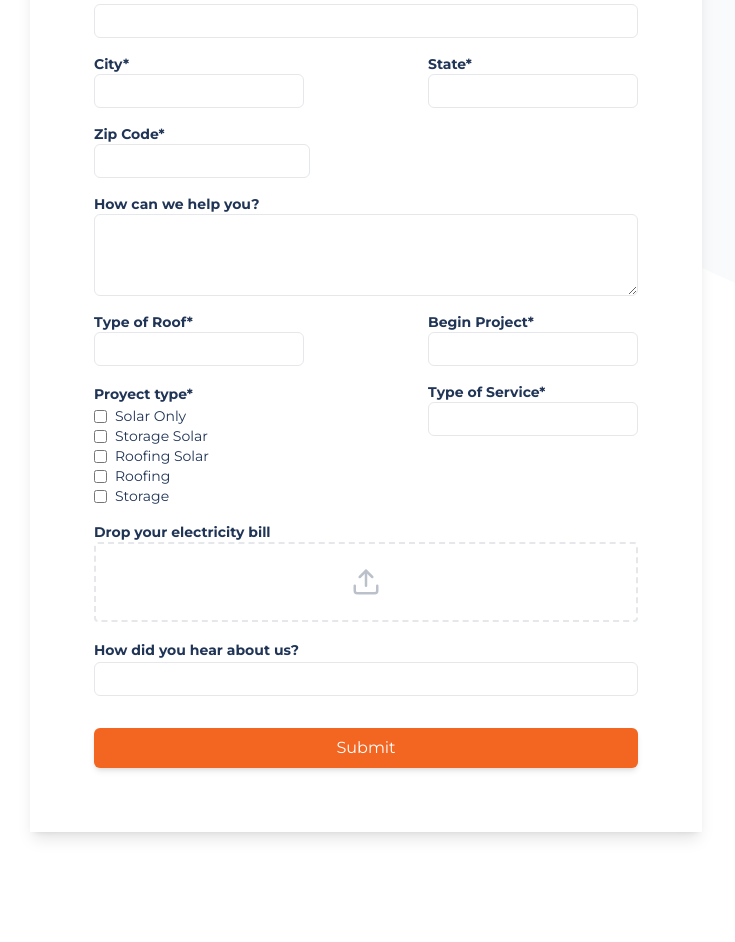
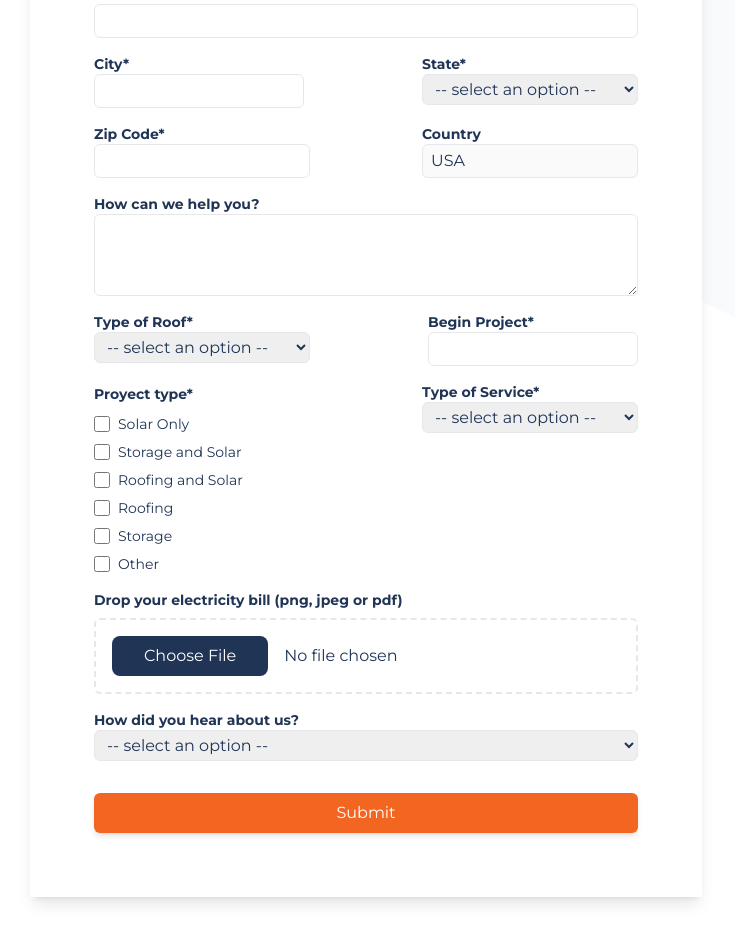
Before and after one commit to migueleguerra/solar-pro-usa, a Next.js app: page /contact in a window 1280 px wide. Shown: the part 500-1442 px from the top of the page, without its empty margins (274-1009 px from the left). Built offline with nearby package versions, Linux system fonts and the light colour scheme.

Commit message:
fixing small details

```diff
--- a/components/HeroServices.tsx
+++ b/components/HeroServices.tsx
@@ -17,10 +17,10 @@ export const HeroServices = ({
     <div className="grid grid-cols-2">
       {reverse ? (
         <>
-          <div className="col-start-1 col-end-9 xl:ml-[23%] lg:ml-[10%] lg:col-start-1 lg:col-span-1 flex flex-col justify-center lg:pl-10 p-8 space-y-6 text-center xl:pt-8 lg:pt-[10rem] lg:text-left primary-font-color">
-            <h1 className="text-4xl font-bold">
-              {heading}{" "}
-              <span className="secondary-font-color">{headingColor}</span>
+          <div className="col-start-1 col-end-9 xl:ml-[23%] lg:ml-[10%] lg:col-start-1 lg:col-span-1 flex flex-col justify-center lg:pl-10 p-8 space-y-6 xl:pt-8 lg:pt-[10rem] lg:text-left primary-font-color">
+            <h1 className="text-4xl font-bold lg:text-left text-center">
+              {heading}
+              <span className="secondary-font-color"> {headingColor}</span>
             </h1>
             <p className="py-5 text-lg font-normal">{message}</p>
           </div>
@@ -42,9 +42,9 @@ export const HeroServices = ({
             />
           </div>
           <div className="col-start-1 col-end-9 lg:mr-[20%] lg:col-start-2 lg:col-span-1 flex flex-col justify-center lg:pl-10 p-8 space-y-6 primary-font-color">
-            <h1 className="text-4xl font-bold">
-              {heading}{" "}
-              <span className="secondary-font-color">{headingColor}</span>
+            <h1 className="text-4xl font-bold lg:text-left text-center">
+              {heading}
+              <span className="secondary-font-color"> {headingColor}</span>
             </h1>
             <p className="py-5 text-lg font-normal">{message}</p>
           </div>
--- a/components/Navbar.tsx
+++ b/components/Navbar.tsx
@@ -171,7 +171,7 @@ export const Navbar = () => {
         <div
           className={
             nav
-              ? "md:hidden absolute inset-0 flex justify-center items-center w-full h-screen bg-white"
+              ? "md:hidden absolute inset-0 flex justify-center pt-4 w-full h-screen bg-white"
               : "md:hidden absolute left-[-100%] flex justify-center items-center w-full h-screen bg-white text-center"
           }
         >
--- a/package.json
+++ b/package.json
@@ -7,9 +7,11 @@
   },
   "dependencies": {
     "@headlessui/react": "^1.7.9",
+    "axios": "^1.3.2",
     "next": "latest",
     "react": "18.2.0",
     "react-dom": "18.2.0",
+    "react-hook-form": "^7.43.0",
     "react-icons": "^4.6.0"
   },
   "devDependencies": {
--- a/pages/comercial.tsx
+++ b/pages/comercial.tsx
@@ -41,8 +41,10 @@ const Comercial = () => {
         />
       </section>
 
-      <section className="col-[full-start/full-end] md:col-[center-start/center-end] lg:translate-y-[-30%]">
-        <div className="col-start-2 col-end-8">
+      <section className="col-[full-start/full-end] container relative lg:translate-y-[-30%]">
+        <div className="absolute gray-bg-color px-[15rem] lg:py-[18rem] rounded-l-lg right-0" />
+        <div className="absolute dots px-[10rem] lg:py-[18rem] right-0 top-[2%] bg-no-repeat bg-center" />
+        <div className="col-[full-start/full-end] md:col-[center-start/center-end] py-[4rem] z-10">
           <VideoSection />
         </div>
       </section>
--- a/pages/contact.tsx
+++ b/pages/contact.tsx
@@ -1,30 +1,40 @@
-import { useState } from "react";
-import { FiUpload } from "react-icons/fi";
-import { AiOutlineFileDone } from "react-icons/ai";
+import React from "react";
+import { SubmitHandler, useForm, Resolver } from "react-hook-form";
+
+type FormValues = {
+  firstName: string;
+  lastName: string;
+  email: string;
+  companyName?: string;
+  address: string;
+  city: string;
+  state: string;
+  zipCode: string;
+  country: string;
+  message?: string;
+  typeOfRoof: string;
+  typeOfService: string;
+  file?: HTMLInputElement;
+  hearAboutUs?: string;
+};
 
 function Contact() {
-  const [uploading, setUploading] = useState(false);
-  const [selectedFile, setSelectedFile] = useState<File>();
+  const {
+    register,
+    handleSubmit,
+    formState: { errors },
+  } = useForm<FormValues>();
 
-  const onChange = (target: File) => {
-    if (target) {
-      setSelectedFile(target);
-    }
-  };
-
-  const handleUpload = async () => {
-    setUploading(true);
-    try {
-      if (!selectedFile) return;
-      const fromData = new FormData();
-    } catch (error: any) {
-      console.log(error.message);
-    }
+  const onSubmit: SubmitHandler<FormValues> = (data) => {
+    console.log(data);
   };
 
   return (
     <section className="contact-wave bg-no-repeat bg-cover bg-center">
-      <form className="flex flex-col primary-font-color mx-auto max-w-2xl space-y-4 bg-white sm:shadow-lg mb-[20rem] translate-y-[10rem] p-[4rem]">
+      <form
+        onSubmit={handleSubmit(onSubmit)}
+        className="flex flex-col primary-font-color mx-auto max-w-2xl space-y-4 bg-white sm:shadow-lg mb-[20rem] translate-y-[10rem] sm:p-[4rem] pt-[2rem] px-2"
+      >
         <h3 className="text-3xl font-bold text-center">Let's work together</h3>
         <p className="text-center px-4 sm:px-0">
           We'd love to hear from you! Send us a message using the form, or email
@@ -32,113 +42,298 @@ function Contact() {
         </p>
 
         <div className="flex flex-col sm:flex-row px-8 sm:px-0 gap-4 sm:justify-between">
+          {/* First Name */}
+
           <div className="flex flex-col">
-            <label className="text-sm font-bold">First Name*</label>
-            <input className="border py-1 px-2 rounded-md" />
+            <label className={`text-sm font-bold`}>First Name*</label>
+            <input
+              {...register("firstName")}
+              className={`border py-1 px-2 rounded-md`}
+            />
           </div>
+
+          {/* Last Name */}
+
           <div className="flex flex-col">
-            <label className="text-sm font-bold">Last Name*</label>
-            <input className="border py-1 px-2 rounded-md" />
+            <label className={`text-sm font-bold`}>Last Name*</label>
+            <input
+              {...register("lastName")}
+              className={`border py-1 px-2 rounded-md`}
+            />
           </div>
         </div>
 
         <div className="flex flex-col sm:flex-row px-8 sm:px-0 gap-4 sm:justify-between">
           <div className="flex flex-col">
             <label className="text-sm font-bold">Email*</label>
-            <input className="border py-1 px-2 rounded-md" />
+            <input
+              {...register("email")}
+              className="border py-1 px-2 rounded-md"
+            />
           </div>
           <div className="flex flex-col">
-            <label className="text-sm font-bold">Buisness Name</label>
-            <input className="border py-1 px-2 rounded-md" />
+            <label className="text-sm font-bold">Company Name</label>
+            <input
+              {...register("companyName")}
+              className="border py-1 px-2 rounded-md"
+            />
           </div>
         </div>
 
         <div className="px-8 sm:px-0">
           <label className="text-sm font-bold">Address*</label>
-          <input className="border py-1 px-2 rounded-md w-full" />
+          <input
+            {...register("address")}
+            className="border py-1 px-2 rounded-md w-full"
+          />
         </div>
 
         <div className="flex flex-col sm:flex-row px-8 sm:px-0 gap-4 sm:justify-between">
           <div className="flex flex-col">
             <label className="text-sm font-bold">City*</label>
-            <input className="border py-1 px-2 rounded-md" />
+            <input
+              {...register("city")}
+              className="border py-1 px-2 rounded-md"
+            />
           </div>
           <div className="flex flex-col">
             <label className="text-sm font-bold">State*</label>
-            <input className="border py-1 px-2 rounded-md" />
+            <select
+              {...register("state")}
+              id="state"
+              className="py-1 px-2 border rounded-md sm:w-[13.5rem]"
+              defaultValue="default"
+            >
+              <option disabled value="default">
+                -- select an option --
+              </option>
+              <option value="AL">AL</option>
+              <option value="AK">AK</option>
+              <option value="AR">AR</option>
+              <option value="AZ">AZ</option>
+              <option value="CA">CA</option>
+              <option value="CO">CO</option>
+              <option value="CT">CT</option>
+              <option value="DC">DC</option>
+              <option value="DE">DE</option>
+              <option value="FL">FL</option>
+              <option value="GA">GA</option>
+              <option value="HI">HI</option>
+              <option value="IA">IA</option>
+              <option value="ID">ID</option>
+              <option value="IL">IL</option>
+              <option value="IN">IN</option>
+              <option value="KS">KS</option>
+              <option value="KY">KY</option>
+              <option value="LA">LA</option>
+              <option value="MA">MA</option>
+              <option value="MD">MD</option>
+              <option value="ME">ME</option>
+              <option value="MI">MI</option>
+              <option value="MN">MN</option>
+              <option value="MO">MO</option>
+              <option value="MS">MS</option>
+              <option value="MT">MT</option>
+              <option value="NC">NC</option>
+              <option value="NE">NE</option>
+              <option value="NH">NH</option>
+              <option value="NJ">NJ</option>
+              <option value="NM">NM</option>
+              <option value="NV">NV</option>
+              <option value="NY">NY</option>
+              <option value="ND">ND</option>
+              <option value="OH">OH</option>
+              <option value="OK">OK</option>
+              <option value="OR">OR</option>
+              <option value="PA">PA</option>
+              <option value="RI">RI</option>
+              <option value="SC">SC</option>
+              <option value="SD">SD</option>
+              <option value="TN">TN</option>
+              <option value="TX">TX</option>
+              <option value="UT">UT</option>
+              <option value="VT">VT</option>
+              <option value="VA">VA</option>
+              <option value="WA">WA</option>
+              <option value="WI">WI</option>
+              <option value="WV">WV</option>
+              <option value="WY">WY</option>
+            </select>
+          </div>
+        </div>
+
+        <div className="flex flex-col sm:flex-row px-8 sm:px-0 gap-4 sm:justify-between">
+          <div className="flex flex-col">
+            <label className="text-sm font-bold">Zip Code*</label>
+            <input
+              {...register("zipCode")}
+              className="border py-1 px-2 rounded-md sm:w-55"
+            />
+          </div>
+
+          <div className="flex flex-col">
+            <label className="text-sm font-bold">Country</label>
+            <input
+              {...register("country")}
+              className="border py-1 px-2 rounded-md sm:w-55"
+              placeholder="USA"
+              value="USA"
+              disabled
+            />
           </div>
         </div>
 
         <div className="flex flex-col px-8 sm:px-0">
-          <label className="text-sm font-bold">Zip Code*</label>
-          <input className="border py-1 px-2 rounded-md sm:w-55" />
-        </div>
-
-        <div className="flex flex-col px-8 sm:px-0">
           <label className="text-sm font-bold">How can we help you?</label>
-          <textarea className="border py-4 px-2 rounded-md" />
+          <textarea
+            {...register("message")}
+            className="border py-4 px-2 rounded-md"
+          />
         </div>
 
         <div className="flex flex-col sm:flex-row px-8 sm:px-0 gap-4 sm:justify-between">
           <div className="flex flex-col">
             <label className="text-sm font-bold">Type of Roof*</label>
-            <input className="border py-1 px-2 rounded-md" />
+            <select
+              {...register("typeOfRoof")}
+              id="type-of-roof"
+              className="py-1 px-2 border rounded-md sm:w-[13.5rem]"
+              defaultValue="default"
+            >
+              <option disabled value="default">
+                -- select an option --
+              </option>
+              <option value="A">Type-A</option>
+              <option value="B">Type-B</option>
+              <option value="C">Type-C</option>
+              <option value="other">Other</option>
+            </select>
           </div>
           <div className="flex flex-col">
             <label className="text-sm font-bold">Begin Project*</label>
-            <input className="border py-1 px-2 rounded-md" />
+            <input name="begin" className="border py-1 px-2 rounded-md" />
           </div>
         </div>
 
         <div className="flex flex-col sm:flex-row px-8 sm:px-0 gap-4 sm:justify-between">
-          <div>
+          <div className="space-y-2">
             <label className="text-sm font-bold">Proyect type*</label>
             <div className="flex items-center space-x-2">
-              <input type="checkbox" />
+              <input
+                name="checkbox-solar"
+                className="w-4 h-4"
+                type="checkbox"
+              />
               <label className="text-sm">Solar Only</label>
             </div>
             <div className="flex items-center space-x-2">
-              <input type="checkbox" />
-              <label className="text-sm">Storage Solar</label>
+              <input
+                name="checkbox-storage&solar"
+                className="w-4 h-4"
+                type="checkbox"
+              />
+              <label className="text-sm">Storage and Solar</label>
             </div>
             <div className="flex items-center space-x-2">
-              <input type="checkbox" />
-              <label className="text-sm">Roofing Solar</label>
+              <input
+                name="checkbox-roofing&solar"
+                className="w-4 h-4"
+                type="checkbox"
+              />
+              <label className="text-sm">Roofing and Solar</label>
             </div>
             <div className="flex items-center space-x-2">
-              <input type="checkbox" />
+              <input
+                name="checkbox-roofing"
+                className="w-4 h-4"
+                type="checkbox"
+              />
               <label className="text-sm">Roofing</label>
             </div>
             <div className="flex items-center space-x-2">
-              <input type="checkbox" />
+              <input
+                name="checkbox-storage"
+                className="w-4 h-4"
+                type="checkbox"
+              />
               <label className="text-sm">Storage</label>
+            </div>
+            <div className="flex items-center space-x-2">
+              <input
+                name="checkbox-other"
+                className="w-4 h-4"
+                type="checkbox"
+              />
+              <label className="text-sm">Other</label>
             </div>
           </div>
           <div className="flex flex-col">
             <label className="text-sm font-bold">Type of Service*</label>
-            <input className="border py-1 px-2 rounded-md" />
+            <select
+              {...register("typeOfService")}
+              id="type-of-service"
+              className="py-1 px-2 border rounded-md sm:w-[13.5rem]"
+              defaultValue="default"
+            >
+              <option disabled value="default">
+                -- select an option --
+              </option>
+              <option value="Residential">Residential</option>
+              <option value="Comercial">Comercial</option>
+              <option value="Maintenance">Maintenance</option>
+              <option value="other">Other</option>
+            </select>
           </div>
+        </div>
+
+        <div className="px-8 sm:px-0 flex flex-col space-y-2">
+          <label className="text-sm font-bold">
+            Drop your electricity bill (png, jpeg or pdf)
+          </label>
+          <input
+            type="file"
+            {...register("file")}
+            className="
+            file:px-8 file:py-2
+            file:bg-[#203456]
+            file:border-none
+            file:rounded-lg
+            file:text-white
+            file:sm:mr-[1rem]
+            file:cursor-pointer
+            file:transform
+            file:transition
+            file:duration-200
+            file:hover:scale-105
+            file:grid
+            file:sm:inline
+
+            p-[1rem] border-dashed border-2 rounded-md
+          "
+          />
         </div>
 
         <div className="px-8 sm:px-0 flex flex-col">
           <label className="text-sm font-bold">
-            Drop your electricity bill
-          </label>
-          <input type="file" hidden />
-          <div className="flex aspect-video rounded border-dashed border-2 h-20 items-center cursor-pointer">
-            {selectedFile ? (
-              <AiOutlineFileDone className="m-auto top-5" size={30} />
-            ) : (
-              <FiUpload className="m-auto top-5 opacity-30" size={30} />
-            )}
-          </div>
-        </div>
-
-        <div className="px-8 sm:px-0">
-          <label className="text-sm font-bold">
             How did you hear about us?
           </label>
-          <input className="border py-1 px-2 rounded-md w-full" />
+          <select
+            {...register("hearAboutUs")}
+            id="type-of-service"
+            className="py-1 px-2 border rounded-md"
+            defaultValue="default"
+          >
+            <option disabled value="default">
+              -- select an option --
+            </option>
+            <option value="google">Google</option>
+            <option value="word of mouth">Word of Mouth</option>
+            <option value="facebook">Facebook</option>
+            <option value="instagram">Instagram</option>
+            <option value="blog post">Blog Post</option>
+            <option value="in person event">In-Person Events</option>
+            <option value="other">other</option>
+          </select>
         </div>
 
         <div className="flex justify-center transform transition duration-200 hover:scale-110 pt-4">
--- a/pages/maintenance.tsx
+++ b/pages/maintenance.tsx
@@ -50,10 +50,6 @@ const Maintenance = () => {
                 <h3 className="font-bold dark-gray-font-color">
                   AC system maintenance
                 </h3>
-                <p className="text-sm">
-                  Lorem ipsum dolor sit amet, consectetur adipiscing elit. Urna,
-                  tortor tempus.
-                </p>
               </div>
             </div>
             <div className="flex items-center space-x-4">
@@ -62,10 +58,6 @@ const Maintenance = () => {
                 <h3 className="font-bold dark-gray-font-color">
                   DC system maintenance
                 </h3>
-                <p className="text-sm">
-                  Lorem ipsum dolor sit amet, consectetur adipiscing elit. Urna,
-                  tortor tempus.
-                </p>
               </div>
             </div>
             <div className="flex items-center space-x-4">
@@ -74,10 +66,6 @@ const Maintenance = () => {
                 <h3 className="font-bold dark-gray-font-color">
                   Data system maintenance
                 </h3>
-                <p className="text-sm">
-                  Lorem ipsum dolor sit amet, consectetur adipiscing elit. Urna,
-                  tortor tempus.
-                </p>
               </div>
             </div>
           </div>
```
Also changed, not shown: 1 other file (tests, documents, lock files or other folders).
